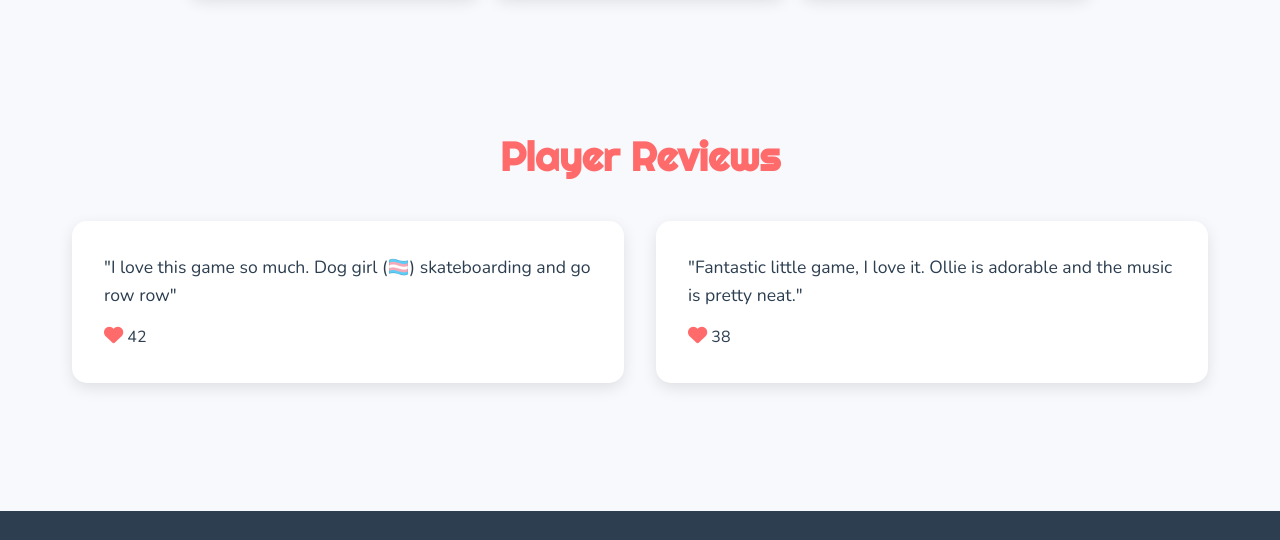
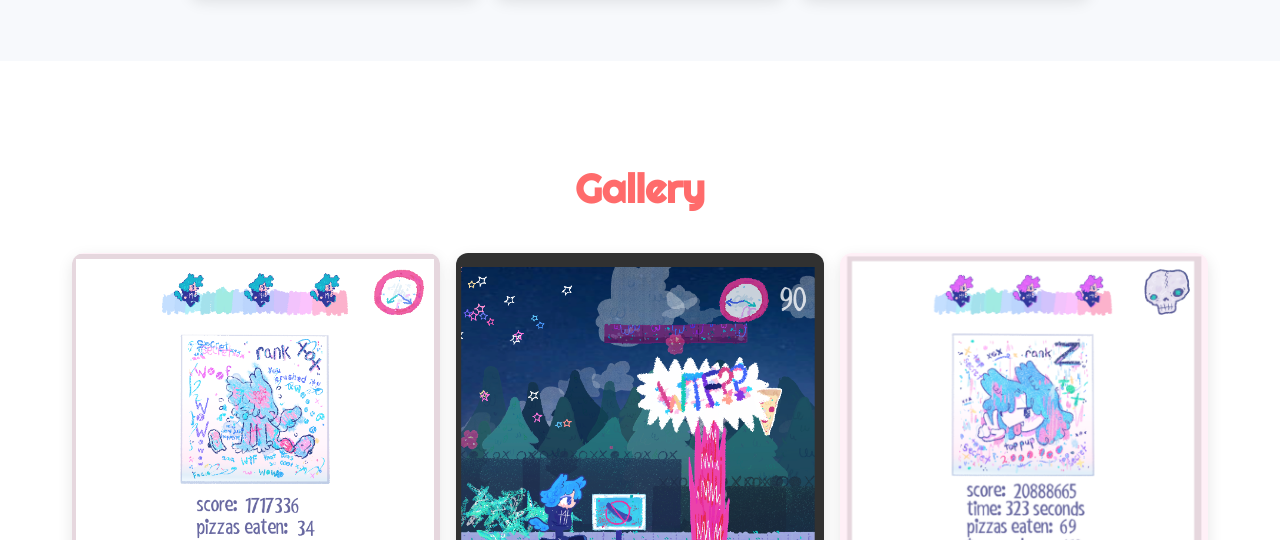
Before and after one commit to BinJingZuo/poppup, a website: page index.html in a window 1280 px wide. Shown: the part 1815-2355 px from the top of the page. Drawn offline with nearby package versions, Linux system fonts and the light colour scheme; a web font is replaced by a local one.

Commit message:
add gallery

```diff
--- a/index.html
+++ b/index.html
@@ -100,6 +100,17 @@
         </div>
     </section>
 
+    <section id="gallery" class="gallery-section">
+        <div class="section-container">
+            <h2 class="section-title">Gallery</h2>
+            <div class="image-grid">
+                <img src="pics/IqC93f.png" alt="Gallery image 1">
+                <img src="pics/jyh2fJ.png" alt="Gallery image 2">
+                <img src="pics/VO03X0.png" alt="Gallery image 3">
+            </div>
+        </div>
+    </section>
+
     <section id="reviews" class="reviews-section">
         <div class="section-container">
             <h2 class="section-title">Player Reviews</h2>
--- a/styles.css
+++ b/styles.css
@@ -217,6 +217,45 @@ footer {
     }
 }
 
+/* Gallery Section */
+.gallery-section {
+    background: white;
+    padding: 2rem 0;
+}
+
+.image-grid {
+    display: grid;
+    grid-template-columns: repeat(3, 1fr);
+    gap: 1rem;
+    max-width: 1200px;
+    margin: 0 auto;
+}
+
+.image-grid img {
+    width: 100%;
+    height: auto;
+    border-radius: 12px;
+    box-shadow: 0 5px 15px rgba(0,0,0,0.1);
+    transition: transform 0.3s;
+}
+
+.image-grid img:hover {
+    transform: scale(1.05);
+}
+
+/* Responsive adjustments for gallery */
+@media (max-width: 768px) {
+    .image-grid {
+        grid-template-columns: 1fr;
+        gap: 2rem;
+    }
+
+    .image-grid img {
+        max-width: 400px;
+        margin: 0 auto;
+    }
+}
+
 /* Add font display swap for better loading */
 @font-face {
   font-family: 'Nunito';
```
